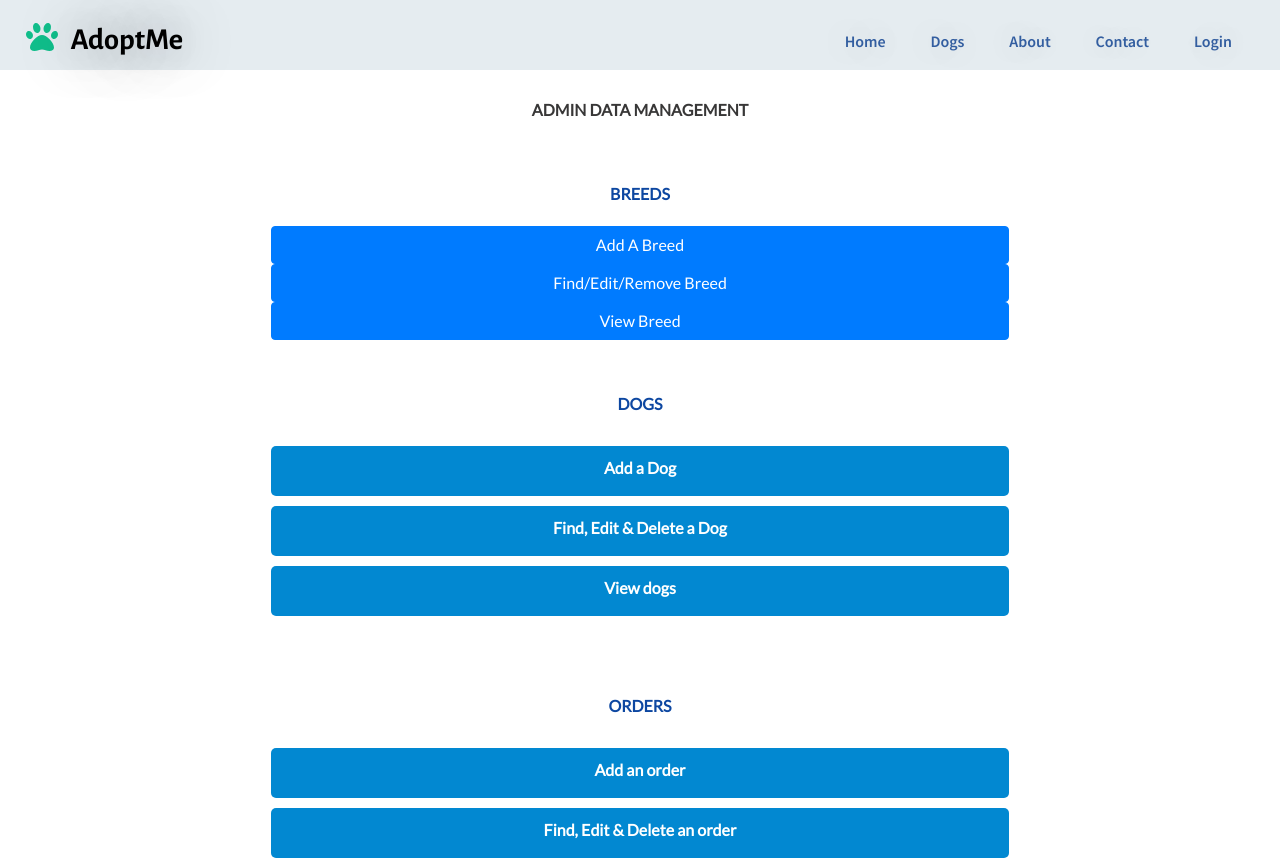
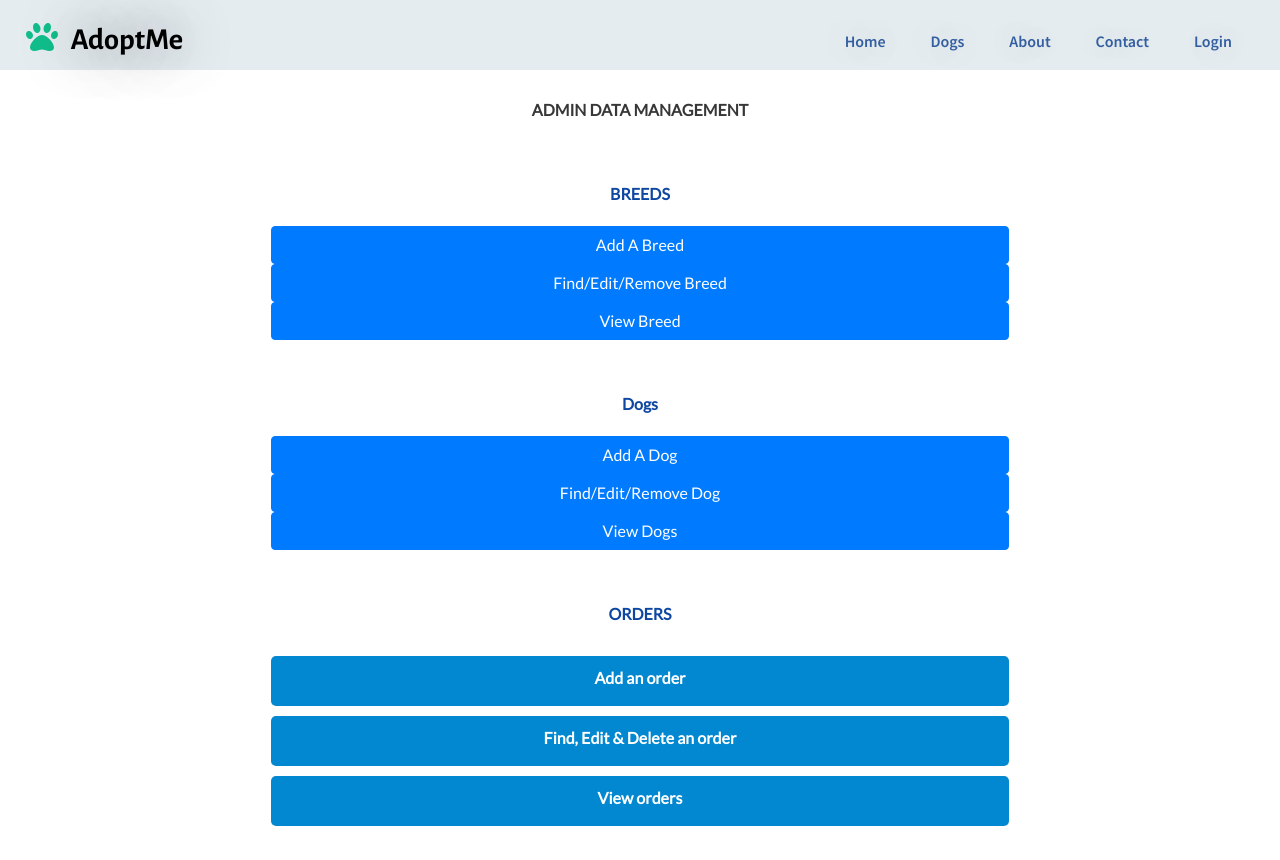
Before and after one commit to hameed1239/adopt-a-dog, a React (Create React App) app in the folder client/: page /admin in a window 1280 px wide. Shown: the top 860 px of the page. Built offline with nearby package versions, Linux system fonts and the light colour scheme; no server answers.

Commit message:
commited and pull new updated from develop branch

```diff
--- a/client/src/components/Admin/index.js
+++ b/client/src/components/Admin/index.js
@@ -1,13 +1,17 @@
 import React, { useState } from "react";
 import { Button, Collapse } from "react-bootstrap";
 import AddBreed from "../AddBreed";
-// import DogsListAdmin from "../DogsListAdmin";
+import DogsListAdmin from "../DogsListAdmin";
 import BreedListAdmin from "../BreedListAdmin";
 import EditBreed from "../EditBreedAdmin";
 const Admin = () => {
   const [openAddBreed, setopenAddBreed] = useState(false);
   const [openEditBreed, setopenEditBreed] = useState(false);
   const [openViewBreed, setopenViewBreed] = useState(false);
+
+  const [openAddDog, setopenAddDog] = useState(false);
+  const [openEditDog, setopenEditDog] = useState(false);
+  const [openViewDog, setopenViewDog] = useState(false);
 
   return (
     <main id="admin">
@@ -64,12 +68,58 @@ const Admin = () => {
           </Collapse>
         </>
 
-        <h3>DOGS</h3>
+        <>
+          <h3>Dogs</h3>
+          <Button
+            onClick={() => setopenAddDog(!openAddDog)}
+            aria-controls="example-collapse-text"
+            aria-expanded={openAddDog}
+          >
+            Add A Dog
+          </Button>
+          <Collapse in={openAddDog}>
+            <div>
+              <AddBreed />
+            </div>
+          </Collapse>
+        </>
+
+        <>
+          <Button
+            onClick={() => setopenEditDog(!openEditDog)}
+            aria-controls="example-collapse-text"
+            aria-expanded={openEditDog}
+          >
+            Find/Edit/Remove Dog
+          </Button>
+          <Collapse in={openEditDog}>
+            <div id="example-collapse-text">
+              <EditBreed />
+            </div>
+          </Collapse>
+        </>
+
+        <>
+          <Button
+            onClick={() => setopenViewDog(!openViewDog)}
+            aria-controls="example-collapse-text"
+            aria-expanded={openViewDog}
+          >
+            View Dogs
+          </Button>
+          <Collapse in={openViewDog}>
+            <div id="example-collapse-text">
+              <DogsListAdmin />
+            </div>
+          </Collapse>
+        </>
+
+        {/* <h3>DOGS</h3>
         <ul>
           <li>Add a Dog</li>
           <li>Find, Edit & Delete a Dog</li>
           <li>View dogs</li>
-        </ul>
+        </ul> */}
 
         <h3>ORDERS</h3>
         <ul>
--- a/client/src/components/BreedListAdmin/index.js
+++ b/client/src/components/BreedListAdmin/index.js
@@ -38,6 +38,8 @@ const BreedListAdmin = () => {
               <th>Name</th>
               <th>Size</th>
               <th>Hypoallergenic</th>
+              <th>Colors</th>
+              <th>Temperaments</th>
             </tr>
           </thead>
           <tbody>
@@ -47,6 +49,16 @@ const BreedListAdmin = () => {
                   <td>{breed.name}</td>
                   <td>{breed.size}</td>
                   <td>{breed.hypoallergenic.toString()}</td>
+                  <td>
+                    {breed.colors.map((color) => {
+                      return color.name + ", ";
+                    })}
+                  </td>
+                  <td>
+                    {breed.temperaments.map((temperament) => {
+                      return temperament.name + ", ";
+                    })}
+                  </td>
                 </tr>
               );
             })}
--- a/client/src/components/DogsListAdmin/index.js
+++ b/client/src/components/DogsListAdmin/index.js
@@ -32,6 +32,7 @@ const DogsListAdmin = () => {
     }
   }, [dispatch, data, loading]);
 
+  console.log(dogs);
   function filterDogsBreed() {
     if (!currentBreed) {
       return state.dogs;
@@ -47,24 +48,28 @@ const DogsListAdmin = () => {
             <Table striped bordered hover size="sm">
               <thead>
                 <tr>
-                  <th>ID</th>
                   <th>Name</th>
                   <th>Size</th>
                   <th>Hypoallergenic</th>
                   <th>Colors</th>
+                  <th>Temperaments</th>
                 </tr>
               </thead>
               <tbody>
                 {filterDogsBreed().map((dog) => {
                   return (
                     <tr>
-                      <td>{dog._id}</td>
                       <td>{dog.name}</td>
                       <td>{dog.size}</td>
                       <td>{dog.hypoallergenic.toString()}</td>
                       <td>
                         {dog.colors.map((color) => {
                           return color.name + ", ";
+                        })}
+                      </td>
+                      <td>
+                        {dog.temperaments.map((temperament) => {
+                          return temperament.name + ", ";
                         })}
                       </td>
                     </tr>
--- a/client/src/utils/queries.js
+++ b/client/src/utils/queries.js
@@ -12,8 +12,15 @@ export const QUERY_DOGS = gql`
       hypoallergenic
       story
       size
-      imgUrl
       breed {
+        _id
+        name
+      }
+      colors {
+        _id
+        name
+      }
+      temperaments {
         _id
         name
       }
```
Also changed, not shown: 1 other file (tests, documents, lock files or other folders).
